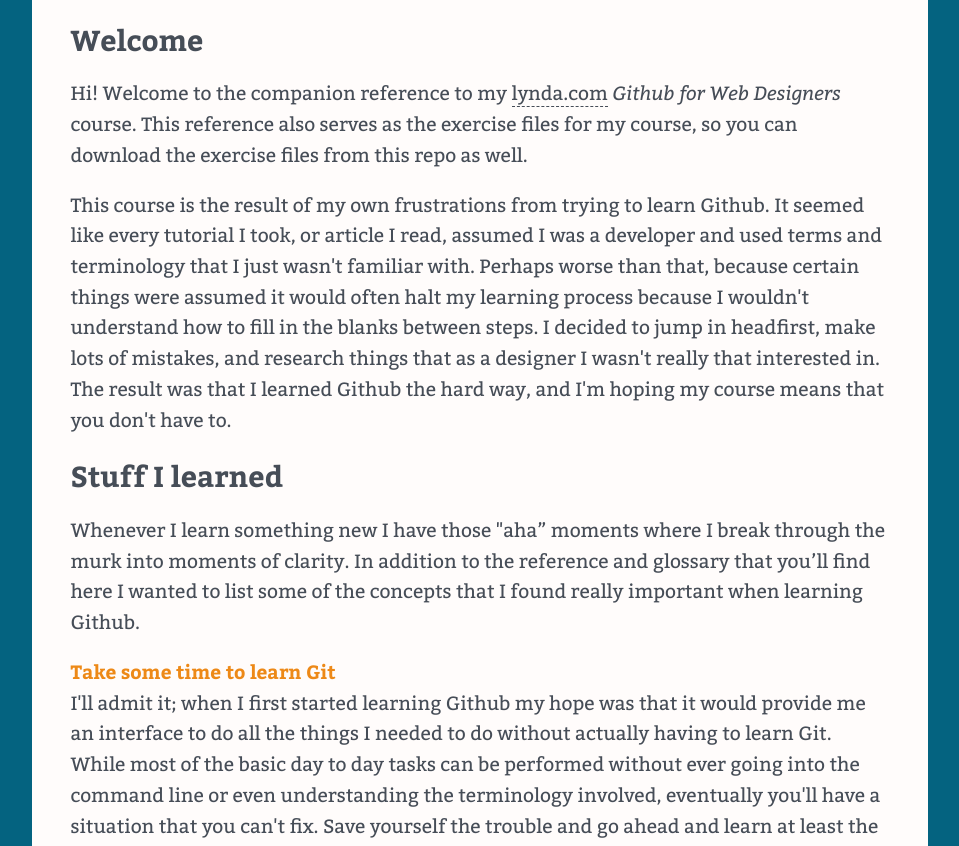
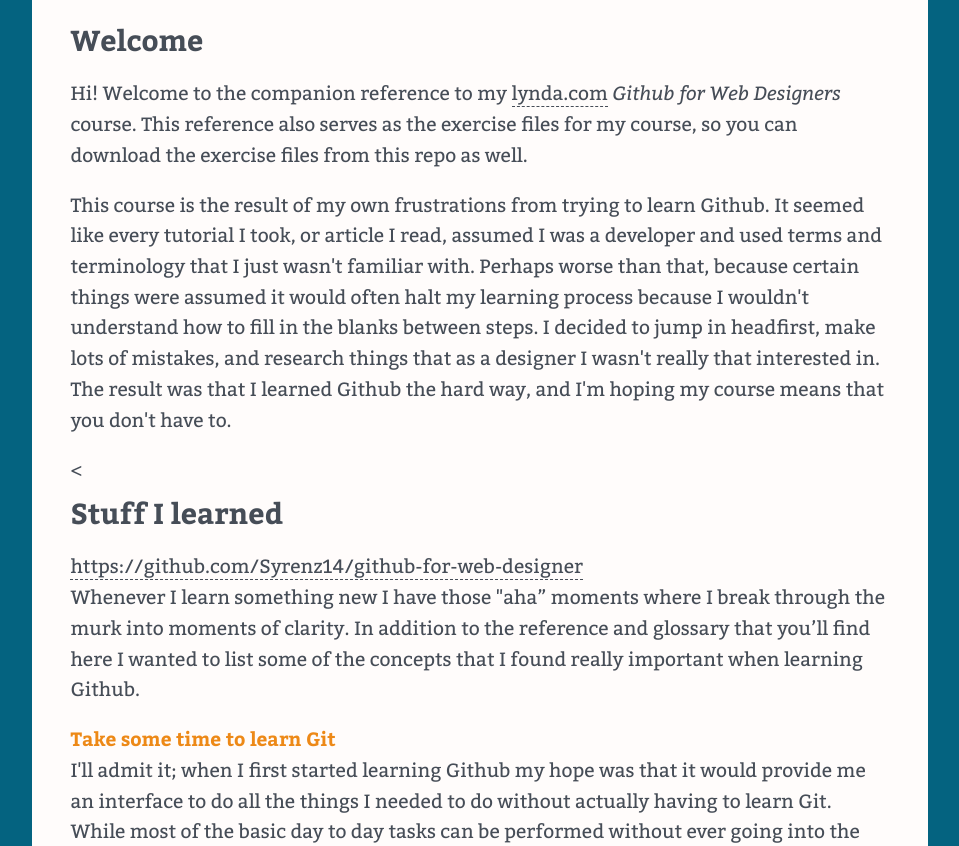
Before and after one commit to Syrenz14/github-for-web-designer, a plain HTML site: page index.html in a window 1280 px wide. Shown: the part 229-1075 px from the top of the page, without its empty margins (160-1119 px from the left). Drawn offline with nearby package versions, Linux system fonts and the light colour scheme.

Commit message:
added .nojekyll file and updated index.html

```diff
--- a/index.html
+++ b/index.html
@@ -28,7 +28,8 @@
     <h2>Welcome</h2>
     <p>Hi! Welcome to the companion reference to my <a href="http://www.lynda.com" title="lynda.com">lynda.com</a> <em>Github for Web Designers</em> course. This reference also serves as the exercise files for my course, so you can download the exercise files from this repo as well.</p>
     <p>This course is the result of my own frustrations from trying to learn Github. It seemed like every tutorial I took, or article I read, assumed I was a developer and used terms and terminology that I just wasn't familiar with. Perhaps worse than that, because certain things were assumed it would often halt my learning process because I wouldn't understand how to fill in the blanks between steps. I decided to jump in headfirst, make lots of mistakes, and research things that as a designer I wasn't really that interested in. The result was that I learned Github the hard way, and I'm hoping my course means that you don't have to.</p>
-    <h2>Stuff I learned</h2>
+    <  <a href><h2>Stuff I learned</h2>
+    https://github.com/Syrenz14/github-for-web-designer</a>
     <p>Whenever I learn something new I have those &quot;aha&rdquo; moments where I break through the murk into moments of clarity. In addition to the reference and glossary that you&rsquo;ll find here I wanted to list some of the concepts that I found really important when learning Github.</p>
     <h4>Take some time to learn Git</h4>
     <p>I'll admit it; when I first started learning Github my hope was that it would provide me an interface to do all the things I needed to do without actually having to learn Git. While most of the basic day to day tasks can be performed without ever going into the command line or even understanding the terminology involved, eventually you'll have a situation that you can't fix. Save yourself the trouble and go ahead and learn at least the basics of Git first. I consider this so important that I changed the structure of my course to reflect this; spending a chapter at the beginning of the course teaching those basics. Although you can certainly muddle along it's almost impossible to use Github to its fullest potential without also knowing Git. The desktop apps are great and very intuitive but they have limited feature sets and don't really try to teach you what's going on behind the scenes.</p>
```
Also changed, not shown: 1 other file.
